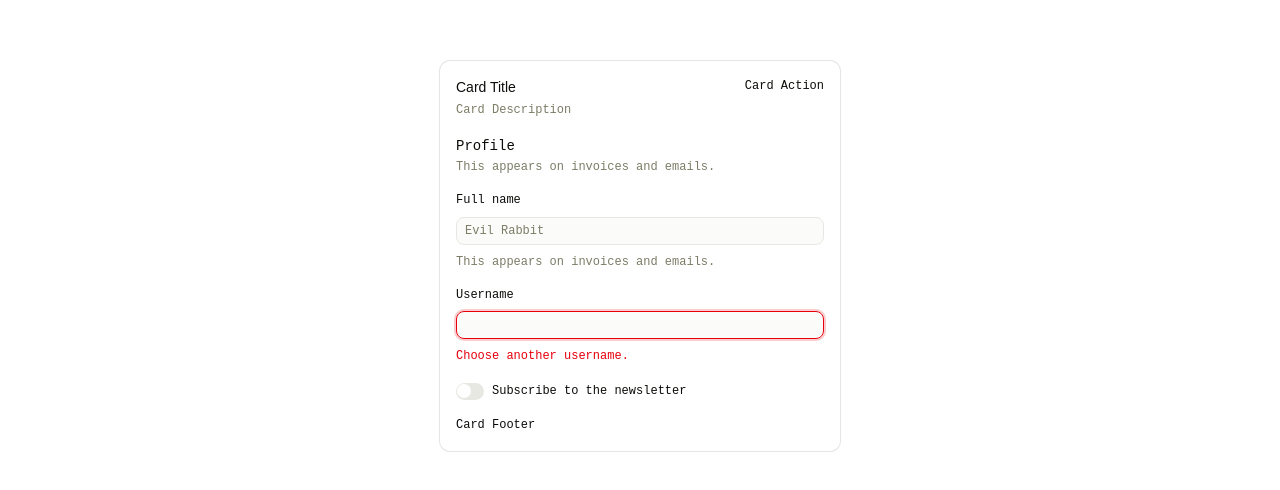
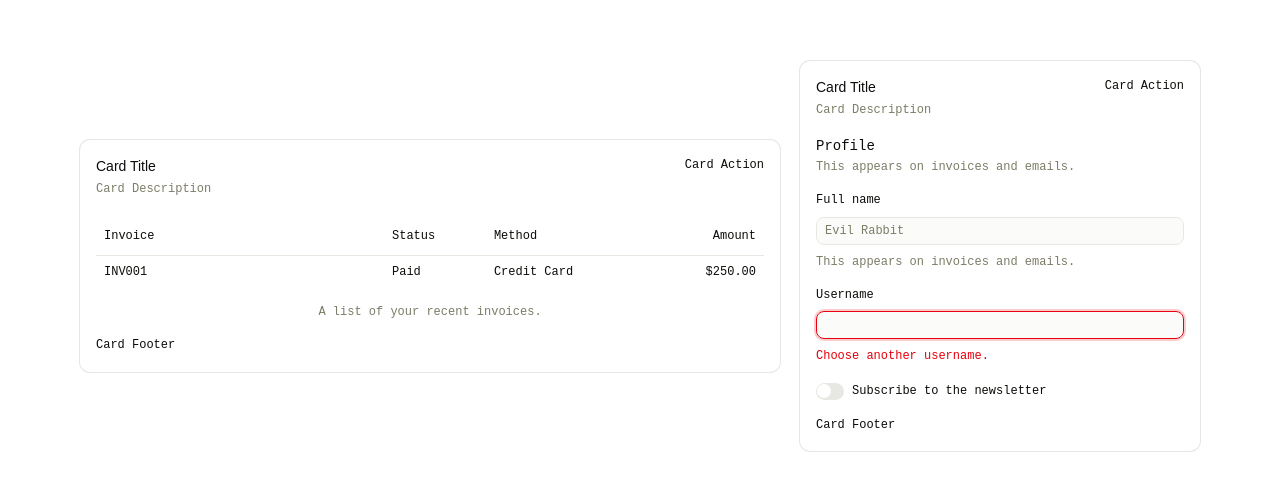
Before and after one commit to Allwyn46/money_manager, a React (Vite) app: page / in a window 1280 px wide. Shown: the part 144-634 px from the top of the page. Built offline with nearby package versions, Linux system fonts and the light colour scheme.

Commit message:
Completed Base Layout

```diff
--- /dev/null
+++ b/src/components/AddTransaction.tsx
@@ -0,0 +1,71 @@
+import {
+  Card,
+  CardAction,
+  CardContent,
+  CardDescription,
+  CardFooter,
+  CardHeader,
+  CardTitle,
+} from "@/components/ui/card"
+import {
+  Field,
+  FieldContent,
+  FieldDescription,
+  FieldError,
+  FieldGroup,
+  FieldLabel,
+  FieldLegend,
+  FieldSeparator,
+  FieldSet,
+  FieldTitle,
+} from "@/components/ui/field"
+import { Input } from "@/components/ui/input"
+import { Switch } from "@/components/ui/switch"
+
+
+const AddTransaction = () => {
+  return (
+    <div>
+      <Card>
+        <CardHeader>
+          <CardTitle>Card Title</CardTitle>
+          <CardDescription>Card Description</CardDescription>
+          <CardAction>Card Action</CardAction>
+        </CardHeader>
+        <CardContent>
+          <FieldSet>
+            <FieldLegend>Profile</FieldLegend>
+            <FieldDescription>
+              This appears on invoices and emails.
+            </FieldDescription>
+            <FieldGroup>
+              <Field>
+                <FieldLabel htmlFor="name">Full name</FieldLabel>
+                <Input id="name" autoComplete="off" placeholder="Evil Rabbit" />
+                <FieldDescription>
+                  This appears on invoices and emails.
+                </FieldDescription>
+              </Field>
+              <Field>
+                <FieldLabel htmlFor="username">Username</FieldLabel>
+                <Input id="username" autoComplete="off" aria-invalid />
+                <FieldError>Choose another username.</FieldError>
+              </Field>
+              <Field orientation="horizontal">
+                <Switch id="newsletter" />
+                <FieldLabel htmlFor="newsletter">
+                  Subscribe to the newsletter
+                </FieldLabel>
+              </Field>
+            </FieldGroup>
+          </FieldSet>
+        </CardContent>
+        <CardFooter>
+          <p>Card Footer</p>
+        </CardFooter>
+      </Card>
+    </div>
+  )
+}
+
+export default AddTransaction
--- /dev/null
+++ b/src/components/TransactionTable.tsx
@@ -0,0 +1,37 @@
+import {
+  Table,
+  TableBody,
+  TableCaption,
+  TableCell,
+  TableHead,
+  TableHeader,
+  TableRow,
+} from "@/components/ui/table"
+
+const TransactionTable = () => {
+  return (
+    <div>
+      <Table>
+        <TableCaption>A list of your recent invoices.</TableCaption>
+        <TableHeader>
+          <TableRow>
+            <TableHead className="w-72">Invoice</TableHead>
+            <TableHead>Status</TableHead>
+            <TableHead>Method</TableHead>
+            <TableHead className="text-right">Amount</TableHead>
+          </TableRow>
+        </TableHeader>
+        <TableBody>
+          <TableRow>
+            <TableCell className="font-medium">INV001</TableCell>
+            <TableCell>Paid</TableCell>
+            <TableCell>Credit Card</TableCell>
+            <TableCell className="text-right">$250.00</TableCell>
+          </TableRow>
+        </TableBody>
+      </Table>
+    </div>
+  )
+}
+
+export default TransactionTable
--- /dev/null
+++ b/src/components/Transactions.tsx
@@ -0,0 +1,32 @@
+import TransactionTable from "./TransactionTable"
+import {
+  Card,
+  CardAction,
+  CardContent,
+  CardDescription,
+  CardFooter,
+  CardHeader,
+  CardTitle,
+} from "@/components/ui/card"
+
+const Transactions = () => {
+  return (
+    <div>
+      <Card>
+        <CardHeader>
+          <CardTitle>Card Title</CardTitle>
+          <CardDescription>Card Description</CardDescription>
+          <CardAction>Card Action</CardAction>
+        </CardHeader>
+        <CardContent>
+          <TransactionTable />
+        </CardContent>
+        <CardFooter>
+          <p>Card Footer</p>
+        </CardFooter>
+      </Card>
+    </div>
+  )
+}
+
+export default Transactions
--- /dev/null
+++ b/src/components/ui/dialog.tsx
@@ -0,0 +1,155 @@
+import * as React from "react"
+import { Dialog as DialogPrimitive } from "@base-ui/react/dialog"
+import { cn } from "cn"
+
+import { Button } from "@/components/ui/button"
+import { XIcon } from "lucide-react"
+
+function Dialog({ ...props }: DialogPrimitive.Root.Props) {
+  return <DialogPrimitive.Root data-slot="dialog" {...props} />
+}
+
+function DialogTrigger({ ...props }: DialogPrimitive.Trigger.Props) {
+  return <DialogPrimitive.Trigger data-slot="dialog-trigger" {...props} />
+}
+
+function DialogPortal({ ...props }: DialogPrimitive.Portal.Props) {
+  return <DialogPrimitive.Portal data-slot="dialog-portal" {...props} />
+}
+
+function DialogClose({ ...props }: DialogPrimitive.Close.Props) {
+  return <DialogPrimitive.Close data-slot="dialog-close" {...props} />
+}
+
+function DialogOverlay({
+  className,
+  ...props
+}: DialogPrimitive.Backdrop.Props) {
+  return (
+    <DialogPrimitive.Backdrop
+      data-slot="dialog-overlay"
+      className={cn(
+        "fixed inset-0 isolate z-50 bg-black/80 duration-100 supports-backdrop-filter:backdrop-blur-xs data-open:animate-in data-open:fade-in-0 data-closed:animate-out data-closed:fade-out-0",
+        className
+      )}
+      {...props}
+    />
+  )
+}
+
+function DialogContent({
+  className,
+  children,
+  showCloseButton = true,
+  ...props
+}: DialogPrimitive.Popup.Props & {
+  showCloseButton?: boolean
+}) {
+  return (
+    <DialogPortal>
+      <DialogOverlay />
+      <DialogPrimitive.Popup
+        data-slot="dialog-content"
+        className={cn(
+          "fixed top-1/2 left-1/2 z-50 grid w-full max-w-[calc(100%-2rem)] -translate-x-1/2 -translate-y-1/2 gap-4 rounded-xl bg-popover p-4 text-xs/relaxed text-popover-foreground ring-1 ring-foreground/10 duration-100 outline-none sm:max-w-sm data-open:animate-in data-open:fade-in-0 data-open:zoom-in-95 data-closed:animate-out data-closed:fade-out-0 data-closed:zoom-out-95",
+          className
+        )}
+        {...props}
+      >
+        {children}
+        {showCloseButton && (
+          <DialogPrimitive.Close
+            data-slot="dialog-close"
+            render={
+              <Button
+                variant="ghost"
+                className="absolute top-2 right-2"
+                size="icon-sm"
+              />
+            }
+          >
+            <XIcon
+            />
+            <span className="sr-only">Close</span>
+          </DialogPrimitive.Close>
+        )}
+      </DialogPrimitive.Popup>
+    </DialogPortal>
+  )
+}
+
+function DialogHeader({ className, ...props }: React.ComponentProps<"div">) {
+  return (
+    <div
+      data-slot="dialog-header"
+      className={cn("flex flex-col gap-1", className)}
+      {...props}
+    />
+  )
+}
+
+function DialogFooter({
+  className,
+  showCloseButton = false,
+  children,
+  ...props
+}: React.ComponentProps<"div"> & {
+  showCloseButton?: boolean
+}) {
+  return (
+    <div
+      data-slot="dialog-footer"
+      className={cn(
+        "flex flex-col-reverse gap-2 sm:flex-row sm:justify-end",
+        className
+      )}
+      {...props}
+    >
+      {children}
+      {showCloseButton && (
+        <DialogPrimitive.Close render={<Button variant="outline" />}>
+          Close
+        </DialogPrimitive.Close>
+      )}
+    </div>
+  )
+}
+
+function DialogTitle({ className, ...props }: DialogPrimitive.Title.Props) {
+  return (
+    <DialogPrimitive.Title
+      data-slot="dialog-title"
+      className={cn("font-heading text-sm font-medium", className)}
+      {...props}
+    />
+  )
+}
+
+function DialogDescription({
+  className,
+  ...props
+}: DialogPrimitive.Description.Props) {
+  return (
+    <DialogPrimitive.Description
+      data-slot="dialog-description"
+      className={cn(
+        "text-xs/relaxed text-muted-foreground *:[a]:underline *:[a]:underline-offset-3 *:[a]:hover:text-foreground",
+        className
+      )}
+      {...props}
+    />
+  )
+}
+
+export {
+  Dialog,
+  DialogClose,
+  DialogContent,
+  DialogDescription,
+  DialogFooter,
+  DialogHeader,
+  DialogOverlay,
+  DialogPortal,
+  DialogTitle,
+  DialogTrigger,
+}
--- a/src/pages/HomePage.tsx
+++ b/src/pages/HomePage.tsx
@@ -1,74 +1,15 @@
-import {
-  Card,
-  CardAction,
-  CardContent,
-  CardDescription,
-  CardFooter,
-  CardHeader,
-  CardTitle,
-} from "@/components/ui/card"
-import {
-  Field,
-  FieldContent,
-  FieldDescription,
-  FieldError,
-  FieldGroup,
-  FieldLabel,
-  FieldLegend,
-  FieldSeparator,
-  FieldSet,
-  FieldTitle,
-} from "@/components/ui/field"
-import { Input } from "@/components/ui/input"
-import { Switch } from "@/components/ui/switch"
+import AddTransaction from "@/components/AddTransaction"
+import Transactions from "@/components/Transactions"
 
 const HomePage = () => {
   return (
     <section>
-      <div className="flex h-screen items-center justify-center">
+      <div className="flex h-screen items-center justify-center gap-5">
+        <div className="w-[700px]">
+          <Transactions />
+        </div>
         <div className="w-100">
-          <Card>
-            <CardHeader>
-              <CardTitle>Card Title</CardTitle>
-              <CardDescription>Card Description</CardDescription>
-              <CardAction>Card Action</CardAction>
-            </CardHeader>
-            <CardContent>
-              <FieldSet>
-                <FieldLegend>Profile</FieldLegend>
-                <FieldDescription>
-                  This appears on invoices and emails.
-                </FieldDescription>
-                <FieldGroup>
-                  <Field>
-                    <FieldLabel htmlFor="name">Full name</FieldLabel>
-                    <Input
-                      id="name"
-                      autoComplete="off"
-                      placeholder="Evil Rabbit"
-                    />
-                    <FieldDescription>
-                      This appears on invoices and emails.
-                    </FieldDescription>
-                  </Field>
-                  <Field>
-                    <FieldLabel htmlFor="username">Username</FieldLabel>
-                    <Input id="username" autoComplete="off" aria-invalid />
-                    <FieldError>Choose another username.</FieldError>
-                  </Field>
-                  <Field orientation="horizontal">
-                    <Switch id="newsletter" />
-                    <FieldLabel htmlFor="newsletter">
-                      Subscribe to the newsletter
-                    </FieldLabel>
-                  </Field>
-                </FieldGroup>
-              </FieldSet>
-            </CardContent>
-            <CardFooter>
-              <p>Card Footer</p>
-            </CardFooter>
-          </Card>
+          <AddTransaction />
         </div>
       </div>
     </section>
```
